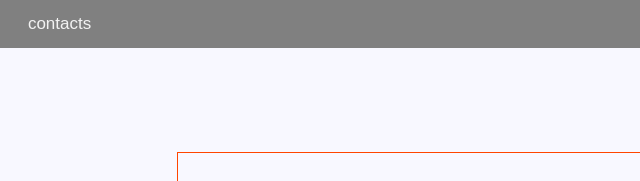
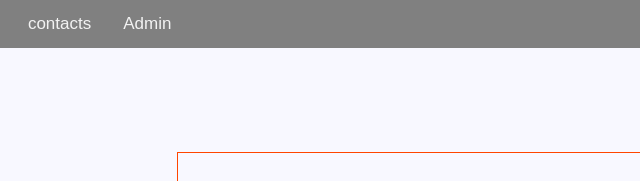
Before and after one commit to Kibetchirchir/SENDIT, a plain HTML site: page UI/index.html in a window 1280 px wide. Shown: the top 181 px of the page, 140-780 px from the left. Drawn offline with Linux system fonts and the light colour scheme.

Commit message:
[start #161692102] added the admin button

```diff
--- a/UI/index.html
+++ b/UI/index.html
@@ -14,6 +14,7 @@
         <a class="active"><span>Home</span></a>
         <a><span>about</span></a>
         <a><span>contacts</span></a>
+        <a><span>Admin</span></a>
         <a id="left-login"><span>login</span></a>
     </div>
 </div>
```
